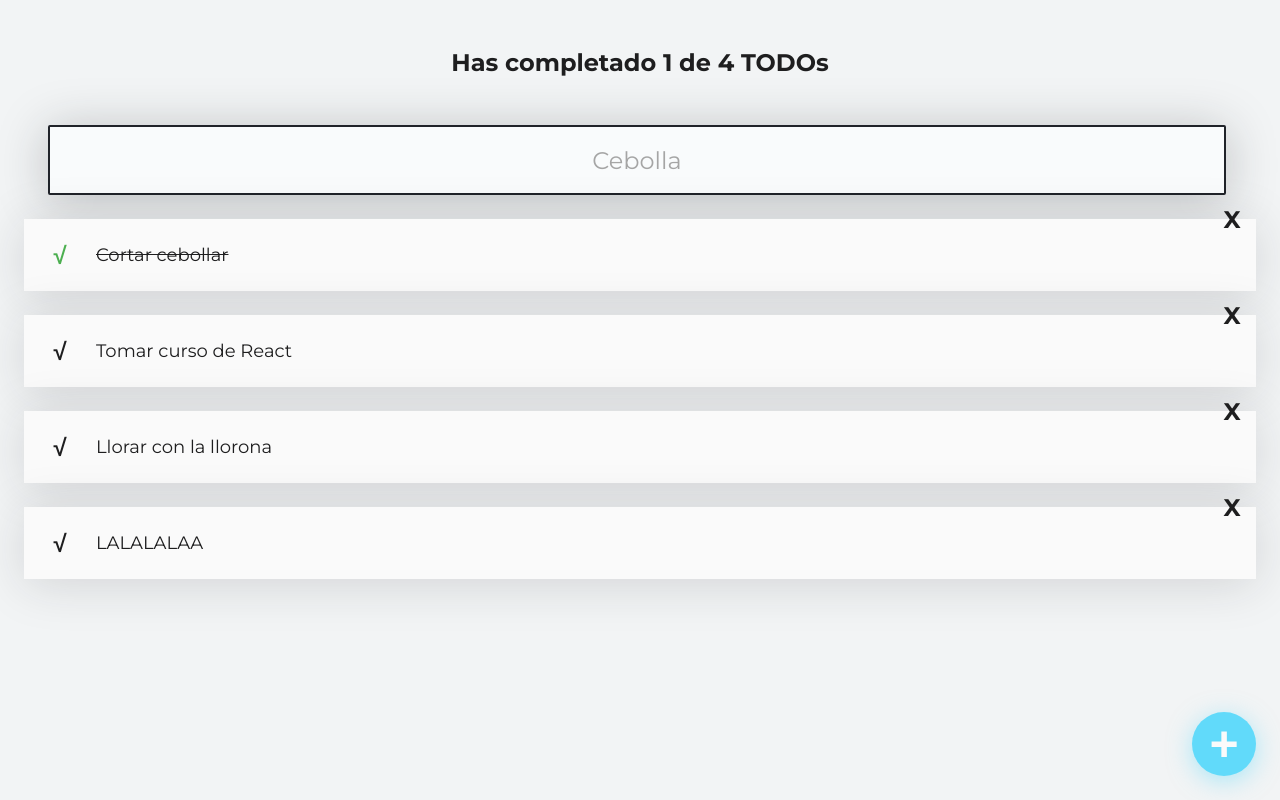
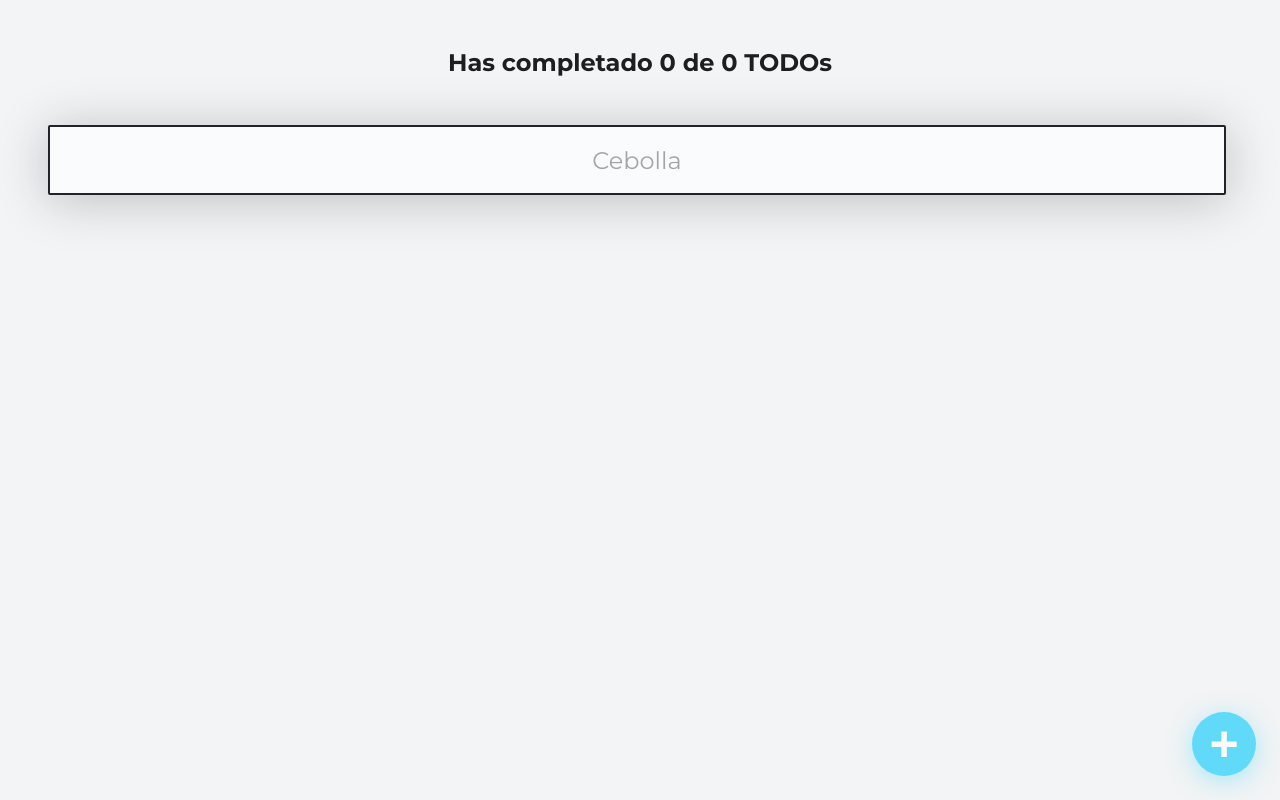
Before and after one commit to luid95/React-todo, a React (Create React App) app: page / in a window 1280 px wide. Built offline with nearby package versions, Linux system fonts and the light colour scheme.

Commit message:
Persistencia de datos con  Local Storage

```diff
--- a/src/App.js
+++ b/src/App.js
@@ -1,34 +1,41 @@
-import React, { Fragment, useState } from "react";
-import { TodoCounter } from "./components/TodoCounter";
-import { TodoSearch } from "./components/TodoSearch";
-import { TodoList } from "./components/TodoList";
-import { TodoItem } from "./components/TodoItem";
-import { CreateTodoButton } from "./components/CreateTodoButton";
-//import './App.css';
+import React, { useState } from "react";
+import { AppUI } from "./AppUI";
 
-const defaultTodos =[
-  {
-    text: 'Cortar cebollar',
-    completed: true
-  },
-  {
-    text: 'Tomar curso de React',
-    completed: false
-  },
-  {
-    text: 'Llorar con la llorona',
-    completed: false
-  },
-  {
-    text: 'LALALALAA',
-    completed: false
-  }
-];
+// const defaultTodos =[
+//   {
+//     text: 'Cortar cebollar',
+//     completed: true
+//   },
+//   {
+//     text: 'Tomar curso de React',
+//     completed: false
+//   },
+//   {
+//     text: 'Llorar con la llorona',
+//     completed: false
+//   },
+//   {
+//     text: 'LALALALAA',
+//     completed: false
+//   }
+// ];
 
 function App() {
 
+  const localStorageTodos = localStorage.getItem('TODOS_V1');
+  let parsedTodos;
+
+  if(!localStorageTodos){
+    localStorage.setItem('TODOS_V1', JSON.stringify([]));
+    parsedTodos = [];
+
+  }else{
+    parsedTodos = JSON.parse(localStorageTodos);
+
+  }
+
   //Declaracion de estado
-  const [todos, setTodos] = useState(defaultTodos);
+  const [todos, setTodos] = useState(parsedTodos);
   const [searchValue, setSerchValue] = useState('');
 
   //Verificar  todos completed and all todos
@@ -54,6 +61,15 @@
 
   }
 
+  //funcion para persistir los cambios generados a los TODOs
+  const saveTodos = ( newTodos ) => {
+    const stringifiedTodos = JSON.stringify(newTodos);
+
+    localStorage.setItem('TODOS_V1', stringifiedTodos);
+
+    setTodos(newTodos);
+  };
+
   //funcion para marcar completar y eliminar Todos
   const completeTodo = (text) => {
 
@@ -62,7 +78,7 @@
     const newTodos = [...todos];
     newTodos[todoIndex].completed = true;
 
-    setTodos(newTodos);
+    saveTodos(newTodos);
   };
 
   const deleteTodo = (text) => {
@@ -72,38 +88,19 @@
     const newTodos = [...todos];
     newTodos.splice(todoIndex,1);
 
-    setTodos(newTodos);
+    saveTodos(newTodos);
   };
 
   return (
-    <Fragment>
-      <TodoCounter
-        total ={totalTodos}
-        completed ={completedTodos}
-      />
-
-      <TodoSearch
-        searchValue={searchValue}
-        setSerchValue={setSerchValue}
-      />
-
-
-      <TodoList>
-        {searchedTodos.map(todo => (
-
-          <TodoItem
-            key={todo.text}
-            text={todo.text}
-            completed={todo.completed}
-            onComplete={ () => completeTodo(todo.text) }
-            onDelete={ () => deleteTodo(todo.text) }
-          />
-        ))}
-        </TodoList>
-
-      <CreateTodoButton />
-
-    </Fragment>
+    <AppUI
+      totalTodos={totalTodos}
+      completedTodos={completedTodos}
+      searchValue={searchValue}
+      setSerchValue={setSerchValue}
+      searchedTodos={searchedTodos}
+      completeTodo={completeTodo}
+      deleteTodo={deleteTodo}
+    />
   );
 }
 
--- /dev/null
+++ b/src/AppUI.js
@@ -0,0 +1,49 @@
+import React, {Fragment} from 'react';
+import { TodoCounter } from "./components/TodoCounter";
+import { TodoSearch } from "./components/TodoSearch";
+import { TodoList } from "./components/TodoList";
+import { TodoItem } from "./components/TodoItem";
+import { CreateTodoButton } from "./components/CreateTodoButton";
+
+const AppUI = ({
+    totalTodos,
+    completedTodos,
+    searchValue,
+    setSerchValue,
+    searchedTodos,
+    completeTodo,
+    deleteTodo
+}) => {
+    return (
+        <Fragment>
+            <TodoCounter
+                total ={totalTodos}
+                completed ={completedTodos}
+            />
+
+            <TodoSearch
+                searchValue={searchValue}
+                setSerchValue={setSerchValue}
+            />
+
+
+            <TodoList>
+                {searchedTodos.map(todo => (
+
+                <TodoItem
+                    key={todo.text}
+                    text={todo.text}
+                    completed={todo.completed}
+                    onComplete={ () => completeTodo(todo.text) }
+                    onDelete={ () => deleteTodo(todo.text) }
+                />
+                ))}
+                </TodoList>
+
+            <CreateTodoButton />
+
+        </Fragment>
+     );
+}
+
+export { AppUI };
```
